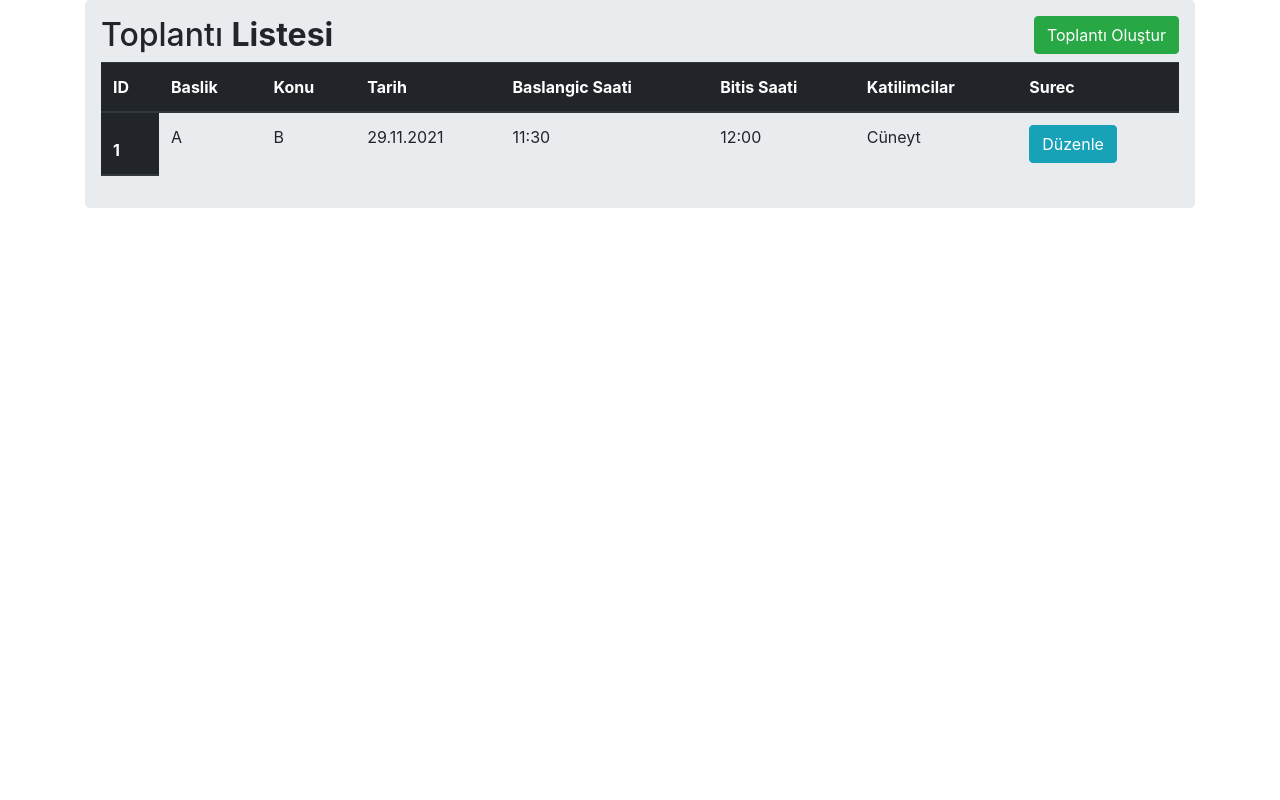
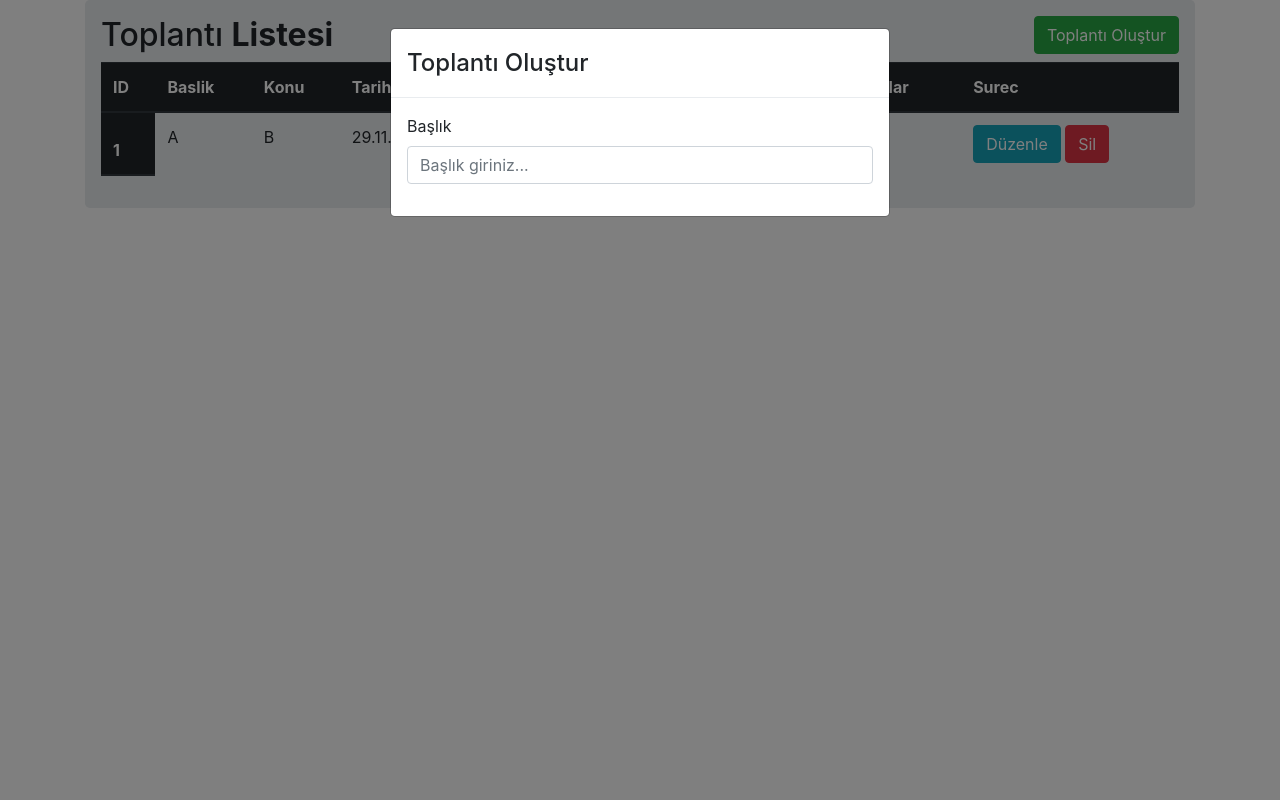
Before and after one commit to cuneytcbnx/MeetingOrganizer, a Flask app: page / in a window 1280 px wide, after a click on "Toplantı Oluştur". Run offline with Flask 2, Linux system fonts and the light colour scheme; some libraries are stand-ins or nearby versions.

Commit message:
modaladd added

```diff
--- a/templates/index.html
+++ b/templates/index.html
@@ -32,9 +32,55 @@
                             <td>Cüneyt</td>
                             <td>
                                 <a href="" class="btn btn-info" data-toggle="modal" data-target="#modaledit">Düzenle</a>
+                                <a href="" class="btn btn-danger btn-xs"
+                                    onclick="return confirm('Silmek istediğinizden emin misiniz ?')">Sil</a>
                             </td>
                         </tr>
                     </thead>
+
+            </div>
+            <div id="modaladd" class="modal fade" role="dialog">
+                <div class="modal-dialog">
+
+
+                    <div class="modal-content">
+
+
+                        <div class="modal-header">
+
+
+                            <h4 class="modal-title">Toplantı Oluştur</h4>
+
+
+                        </div>
+
+
+                        <div class="modal-body">
+
+
+                            <form action="" method="POST">
+
+
+                                <div class="row gutters">
+                                    <div class="col-xl-12 col-lg-12 col-md-12 col-sm-12 col-12">
+                                        <div class="form-group">
+                                            <label for="baslik">Başlık</label>
+                                            <input type="text" name="baslik" class="form-control"
+                                                placeholder="Başlık giriniz...">
+                                        </div>
+                                    </div>
+
+                            </form>
+                        </div>
+
+
+
+
+                    </div>
+
+
+                </div>
+
 
             </div>
         </div>
```
